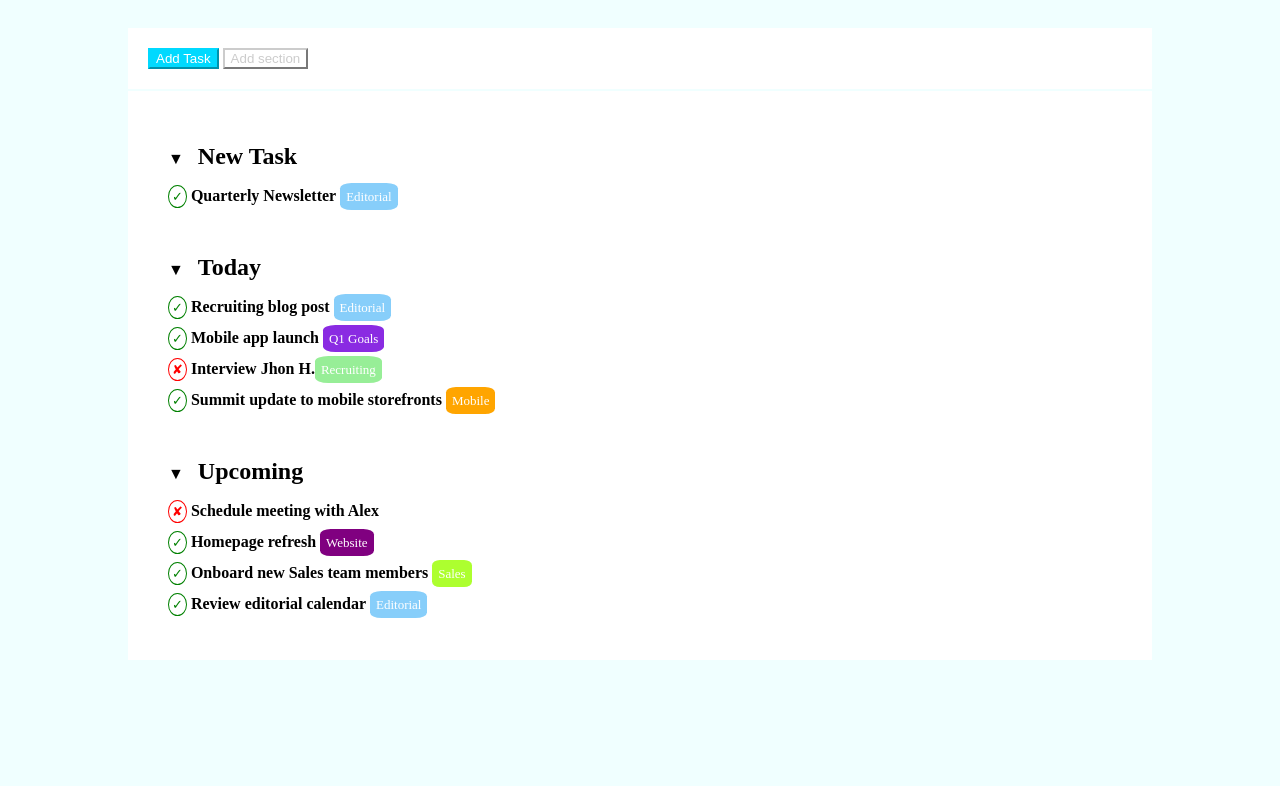
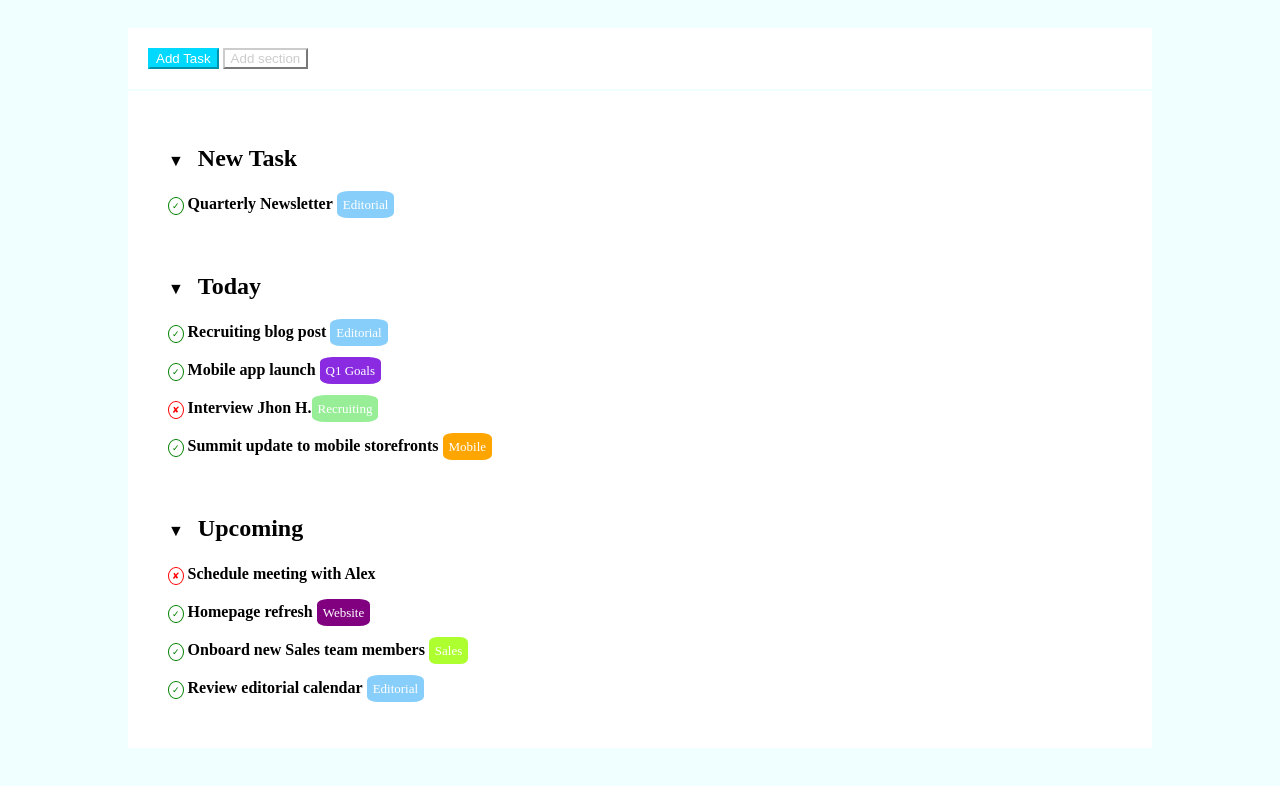
Before and after one commit to gloriaghe/html-css-toboolist, a plain HTML site: page index.html in a window 1280 px wide. Shown: the part 92-878 px from the top of the page. Before the commit the page ends 800 px from the top, so only its background shows below. Drawn offline with Linux system fonts and the light colour scheme.

Commit message:
ultime modifiche

```diff
--- a/css/style.css
+++ b/css/style.css
@@ -53,7 +53,7 @@ body{
 
 #lista{
     padding: 40px;
-    line-height: 30px;
+    line-height: 35px;
 }
 
 .title{
@@ -93,7 +93,7 @@ body{
     border-radius: 50%;
     padding: 3px;
     background-color: white;
-    font-size: small;
+    font-size: xx-small;
 }
 
 
```
